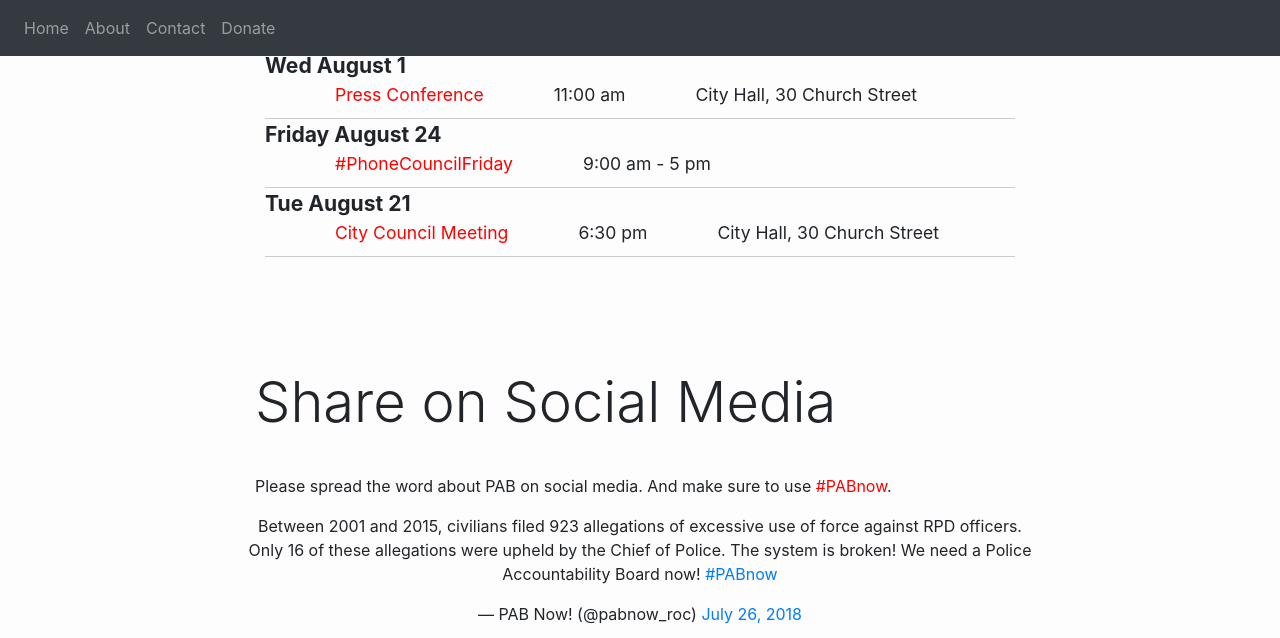
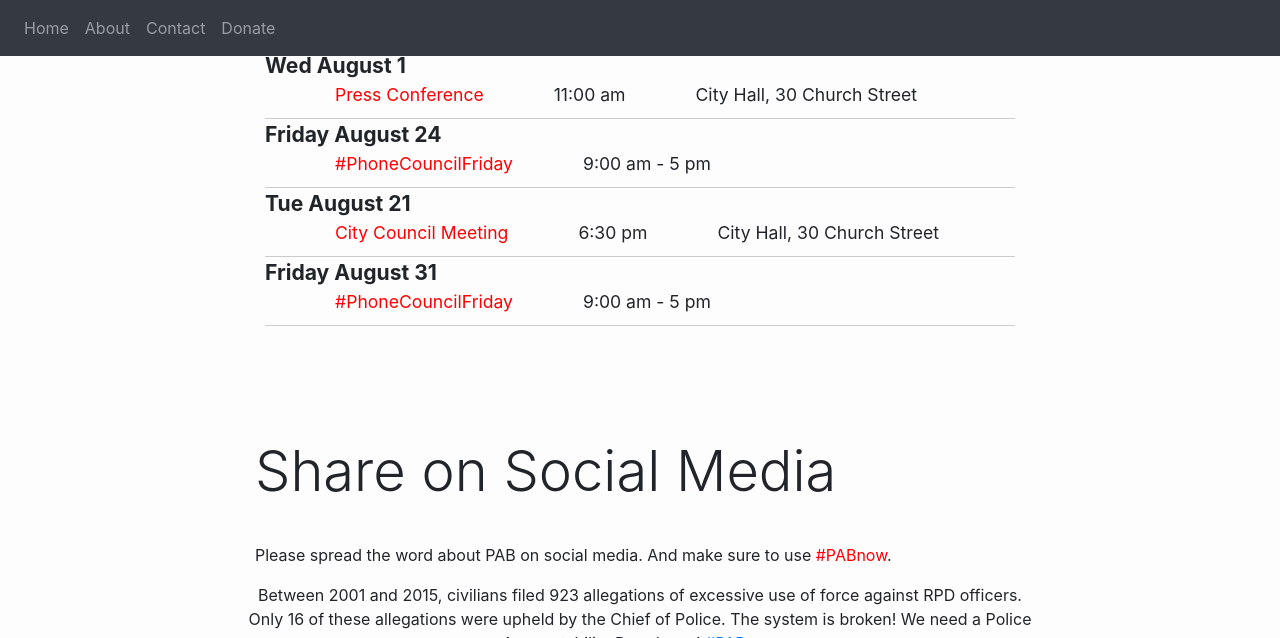
Before and after one commit to pabnow/pabnow.github.io, a Jekyll site: the page built from index.html, in a window 1280 px wide and 900 px high, scrolled down 1759 px, cut to the strip 0-638 px from the top of the window. Built offline with Jekyll 4.4.1, drawn with Linux system fonts in a browser that asks for light colours; nearby versions of some CDN libraries; comment, search, counter and statistics services are not loaded.

Commit message:
Update index.html

```diff
--- a/index.html
+++ b/index.html
@@ -157,6 +157,9 @@ title: PAB
 			<div class="event">
 				<div class="event_date">Tue August 21</div><span class="event_name"><a href="https://www.facebook.com/events/479159955862294/">City Council Meeting</a></span><span class="event_time">6:30 pm</span><span class="event_location">City Hall, 30 Church Street</span>
 			</div>
+			<div class="event">
+				<div class="event_date">Friday August 31</div><span class="event_name"><a href="https://www.facebook.com/events/217777008917662/">#PhoneCouncilFriday</a></span><span class="event_time">9:00 am - 5 pm</span><span class="event_location"></span>
+			</div>
 
         	</div> 	<!-- events container  -->
 	</div>
```
